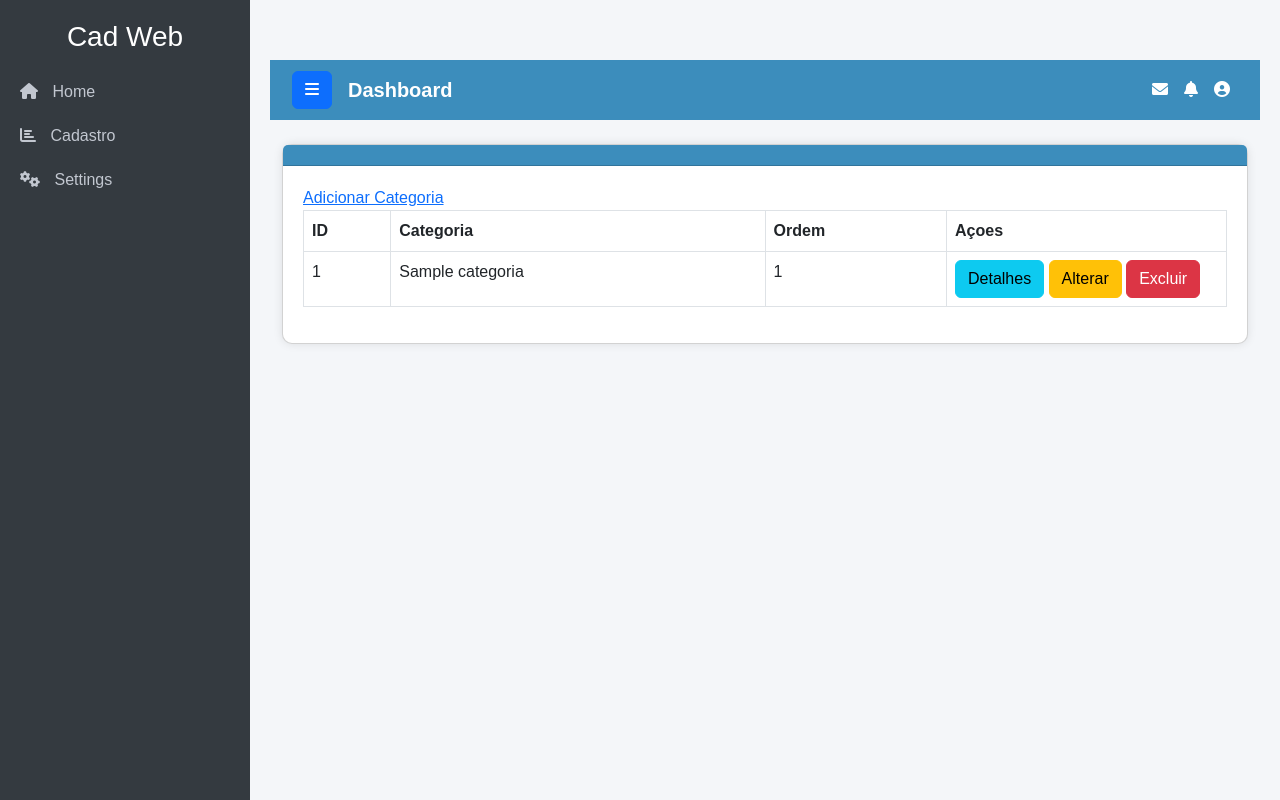
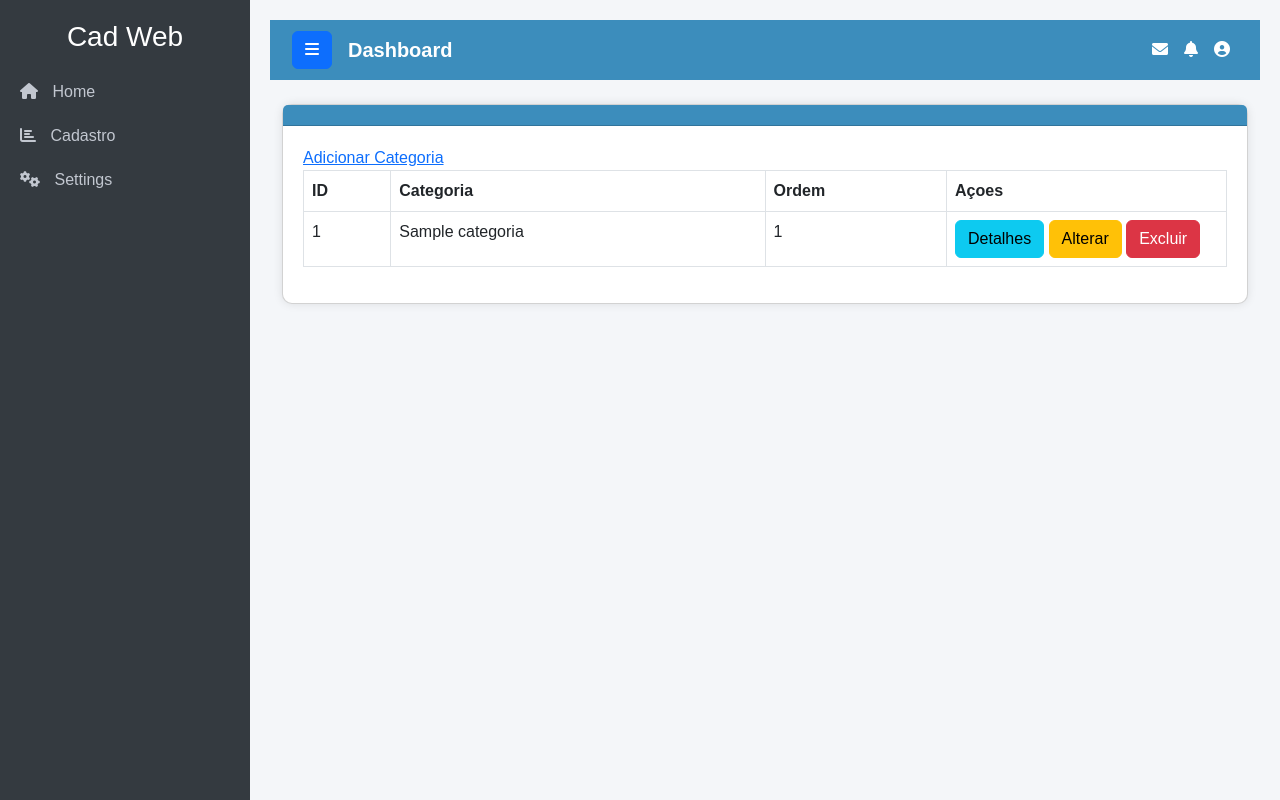
Before and after one commit to Elicarlos/cadweb, a Django app: page /categoria/ in a window 1280 px wide. Run offline with Django 4.2, Linux system fonts and the light colour scheme; tables that the repository leaves empty hold one stand-in row (values such as "Sample post"); one stand-in notice (Sample message) is shown; some libraries are stand-ins or nearby versions.

Commit message:
feito ajuste

```diff
--- a/templates/base.html
+++ b/templates/base.html
@@ -14,17 +14,6 @@
 
 </head>
 <body>
-    {% if messages %}
-    <ul class="messages">
-      {% for message in messages %}
-        <li class="{{ message.tags }}">{{ message }}</li>
-      {% endfor %}
-    </ul>
-  {% endif %}
-
-
-
-
     <!-- Sidebar -->
     <div class="sidebar" id="sidebar">
         <div class="text-center text-white mb-3">
@@ -60,6 +49,8 @@
         <div class="container-fluid mt-4">
 
 
+
+
     {% if messages %}
         {% for message in messages %}
             <!-- Alert area start-->
@@ -75,9 +66,6 @@
 
 
             <div class="row">
-
-
-
                 <div class="col-lg-12 col-md-12 col-sm-12">
                     <div class="card card-custom">
                         <div class="card-header card-header-custom">
```
